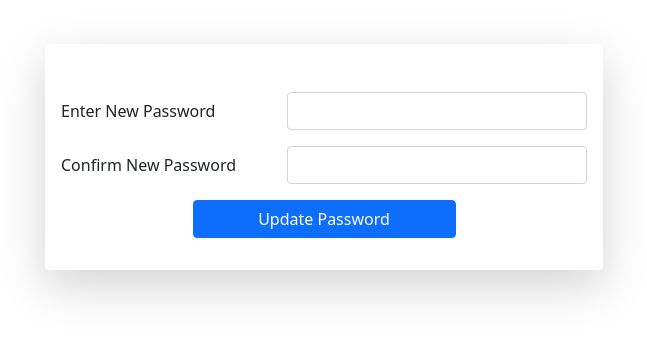
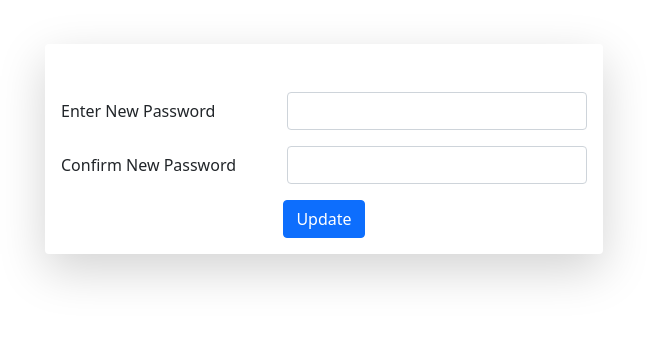
Before and after one commit to MohamedAbotalb/Cafateria_Management_System, a PHP site: page /confirmPass.php in a window 1280 px wide. Shown: the part 169-507 px from the top of the page, without its empty margins (316-963 px from the left). Run offline with PHP 8.4, Linux system fonts and the light colour scheme.

Commit message:
Update confirm page

```diff
--- a/views/confirmPass.php
+++ b/views/confirmPass.php
@@ -24,8 +24,11 @@ require_once "templates/adminNav.php";
             </div>
         </div>
         <div class="row m-auto text-center">
-            <button type="submit" class="btn btn-primary mb-3 w-50 m-auto">Update Password</button><br>
+            <div class="col">
+                <button type="submit" class="btn btn-primary">Update</button>
+            </div>
         </div>
+
     </form>
 </div>
 
```
